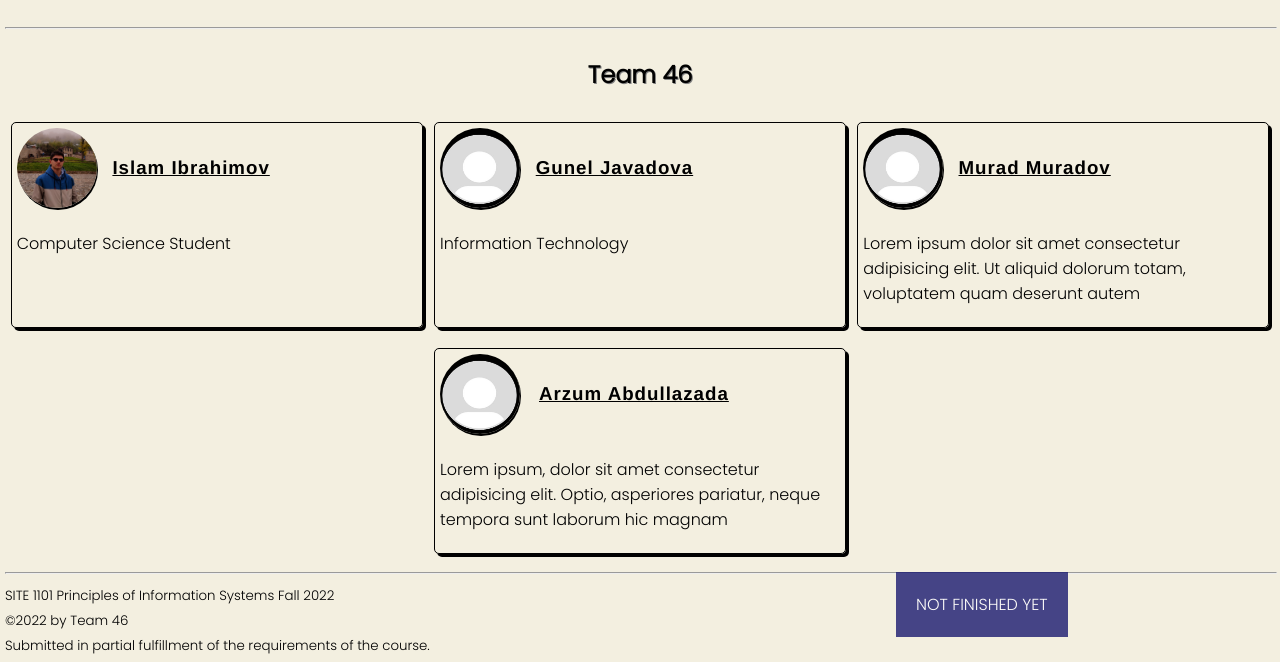
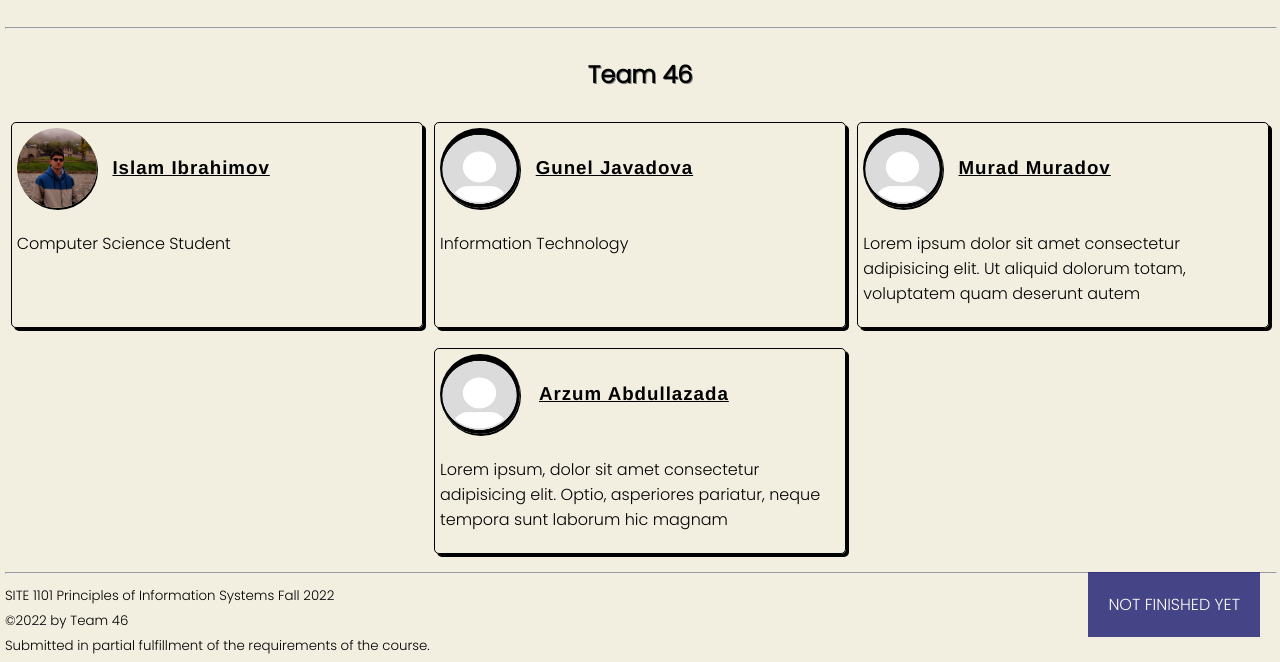
Before and after one commit to ADA-SITE-SITE1101-2022-Fall/website-team-46, a plain HTML site: page index.html in a window 1280 px wide. Shown: the part 148-810 px from the top of the page. Drawn offline with Linux system fonts and the light colour scheme.

Commit message:
Update style.css

```diff
--- a/style.css
+++ b/style.css
@@ -30,7 +30,7 @@ aside {
     background-color: midnightblue;
     opacity: 0.8;
     color: white;
-    left: 70%;
+    right: 20px;
     top: 90%;
 }
 
```
